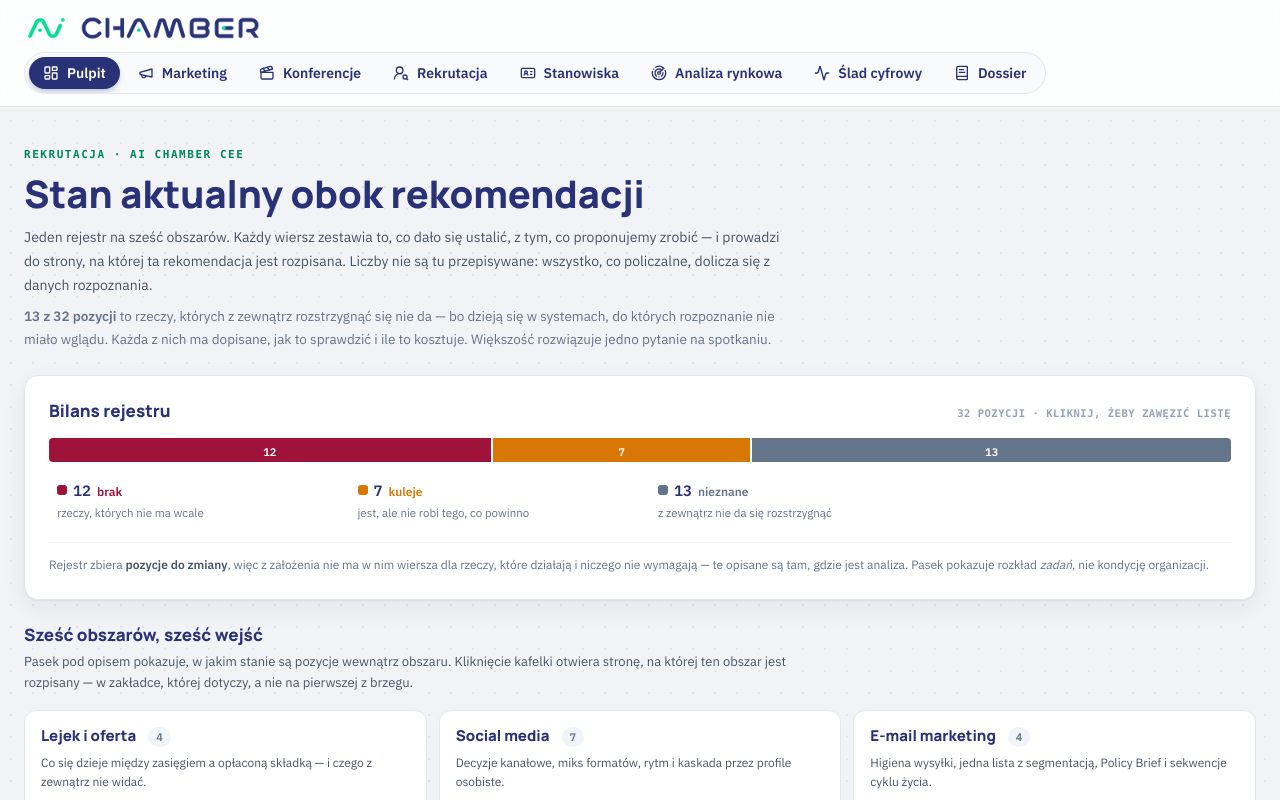
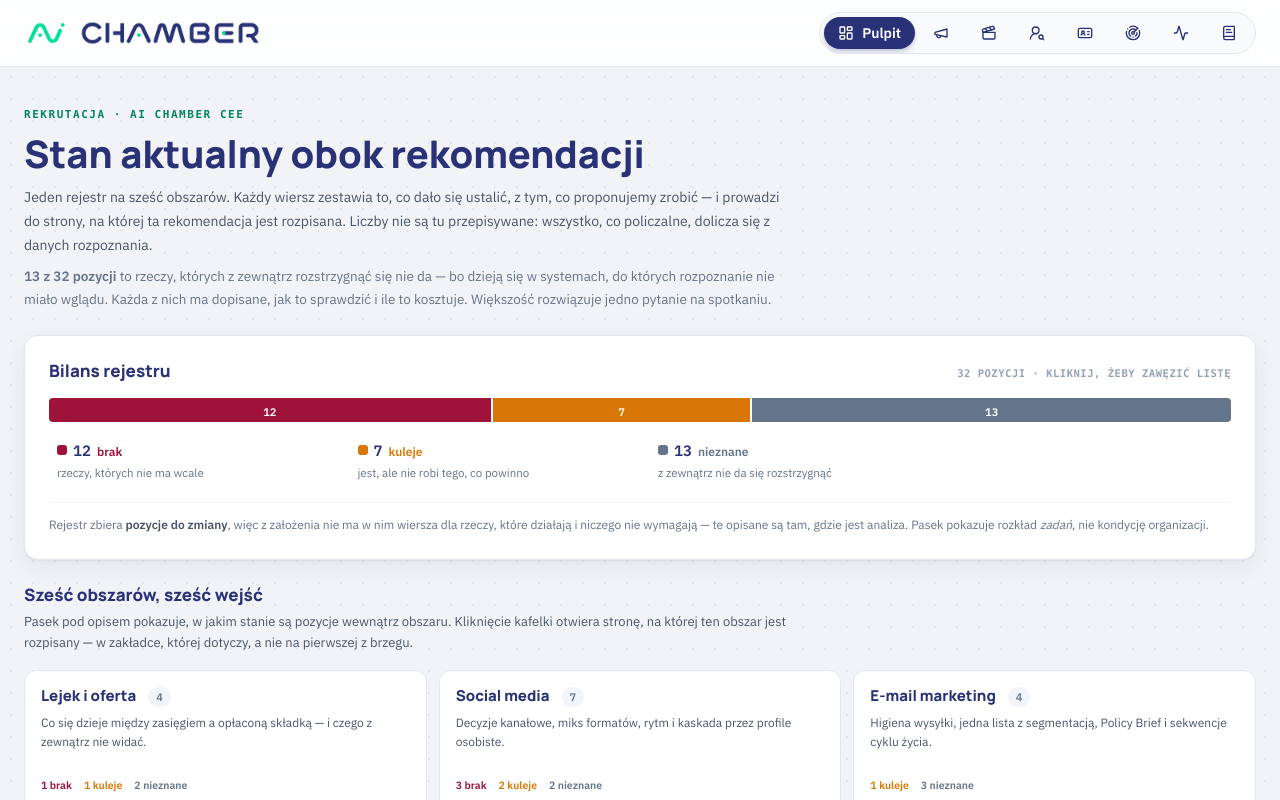
Before and after one commit to NewEUStrategies/AI_Chamber, a React (Vite) app: page / in a window 1280 px wide. Shown: the top 800 px of the page. Built offline with nearby package versions, Linux system fonts and the light colour scheme.

Commit message:
Update navigation behavior on hover

```diff
--- a/src/App.tsx
+++ b/src/App.tsx
@@ -53,6 +53,7 @@ const NAV: { key: ViewKey; label: string; icon: React.ComponentType<{ className?
 
 export default function App() {
   const [route, setRoute] = useState<Route>({ view: 'pulpit' });
+  const [hoveredNav, setHoveredNav] = useState<ViewKey | null>(null);
   /**
    * Counts navigations, and rides in the mounted view's key.
    *
@@ -88,24 +89,39 @@ export default function App() {
          */}
         <div className="mx-auto flex max-w-7xl flex-wrap items-center justify-between gap-x-4 gap-y-2 px-4 py-3 sm:px-6">
           <ChamberLogo className="h-6 shrink-0 object-contain object-left sm:h-8" />
-          <nav className="flex max-w-full items-center gap-0.5 overflow-x-auto rounded-full border border-slate-200 bg-slate-50 p-1 xl:gap-1">
-            {NAV.map((item) => (
+          <nav
+            onMouseLeave={() => setHoveredNav(null)}
+            className="flex max-w-full items-center gap-0.5 overflow-x-auto rounded-full border border-slate-200 bg-slate-50 p-1 xl:gap-1"
+          >
+            {NAV.map((item) => {
+              const isExpanded = (hoveredNav ?? route.view) === item.key;
+              return (
                 <button
                   key={item.key}
                   onClick={() => switchView(item.key)}
+                  onMouseEnter={() => setHoveredNav(item.key)}
                   aria-label={item.label}
                   aria-current={route.view === item.key ? 'page' : undefined}
                   title={item.label}
-                className={`flex shrink-0 items-center gap-2 rounded-full px-2.5 py-1.5 text-sm font-bold transition-all duration-200 xl:px-3.5 ${
+                  className={`flex shrink-0 items-center rounded-full px-2.5 py-1.5 text-sm font-bold transition-all duration-200 xl:px-3.5 ${
+                    isExpanded ? 'gap-2' : 'gap-0'
+                  } ${
                     route.view === item.key
                       ? 'bg-chamber-navy text-white shadow-md shadow-chamber-navy/20'
                       : 'text-chamber-navy hover:bg-slate-100'
                   }`}
                 >
-                <item.icon className="h-4 w-4" />
-                <span className="hidden xl:inline">{item.label}</span>
+                  <item.icon className="h-4 w-4 shrink-0" />
+                  <span
+                    className={`overflow-hidden whitespace-nowrap transition-all duration-200 ${
+                      isExpanded ? 'max-w-[10rem] opacity-100' : 'max-w-0 opacity-0'
+                    }`}
+                  >
+                    {item.label}
+                  </span>
                 </button>
-            ))}
+              );
+            })}
           </nav>
         </div>
       </header>
```
Lines whose indentation alone changed are shown as unchanged.
